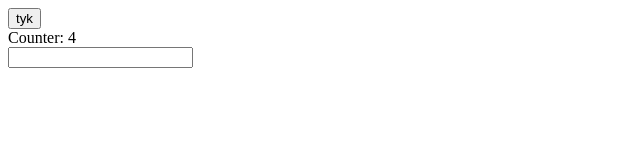
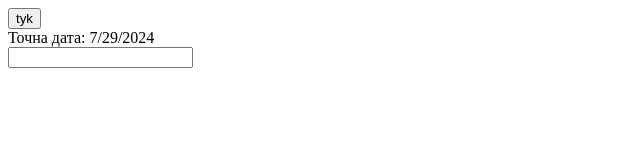
Before and after one commit to Facelles/Pet-Project, a plain HTML site: page src/index.html in a window 1280 px wide. Shown: the full height of the page, 0-640 px from the left. Drawn offline with Linux system fonts and the light colour scheme.

```diff
--- a/src/index.html
+++ b/src/index.html
@@ -10,7 +10,7 @@
 
      <button onclick="stopInterval()">tyk</button>
 
-     <div id="timer"></div>
+     <div id="time"></div>
 
      <input type="text"  oninput="userInput(this)">
 
--- a/src/index.js
+++ b/src/index.js
@@ -1,33 +1,64 @@
-// Timer and intervals
+setInterval(function () {
+    var date = new Date();
 
-var id = setInterval(my_func, 1000);
+    var time = 'Точнa дата: ' + date.toLocaleDateString();
 
-var TimerId= setTimeout(function (){
-    alert('Message');
-}, 8000);
+    document.getElementById('time').innerText = time;
 
+},1000);
 
-var counter = 0;
-function my_func(){
-    document.getElementById("timer").innerHTML = "Counter: " + counter;
-    counter++;
-}
-
-function stopInterval(){
-    // clearInterval(id);
-    clearTimeout(TimerId);
-}
-
-setInterval(function (){
-    console.log('Sec...');
-}, 2000)
+var arr= [9, 2 ,4 , "get", false];
+console.log(arr.sort());
 
 
 
-// function btnclick(){
-//     alert('clicked');
+
+
+
+
+
+
+
+
+
+
+
+
+
+
+
+
+
+// // Timer and intervals
+//
+// var id = setInterval(my_func, 1000);
+//
+// var TimerId= setTimeout(function (){
+//     alert('Message');
+// }, 8000);
+//
+//
+// var counter = 0;
+// function my_func(){
+//     document.getElementById("timer").innerHTML = "Counter: " + counter;
+//     counter++;
 // }
 //
-// function userInput(el){
-//     if(el.value == "font") el.style.fontSize = "10px";
+// function stopInterval(){
+//     // clearInterval(id);
+//     clearTimeout(TimerId);
 // }
+//
+// setInterval(function (){
+//     console.log('Sec...');
+// }, 2000)
+//
+//
+//
+// // function btnclick(){
+// //     alert('clicked');
+// // }
+// //
+// // function userInput(el){
+// //     if(el.value == "font") el.style.fontSize = "10px";
+// // }
```
